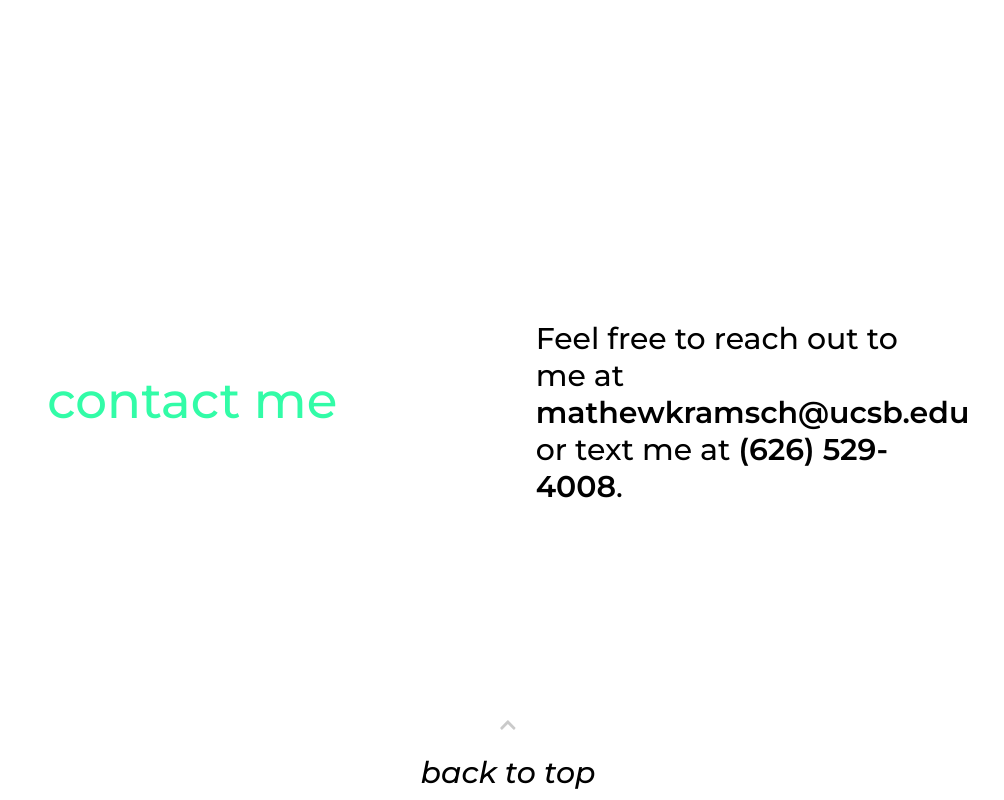
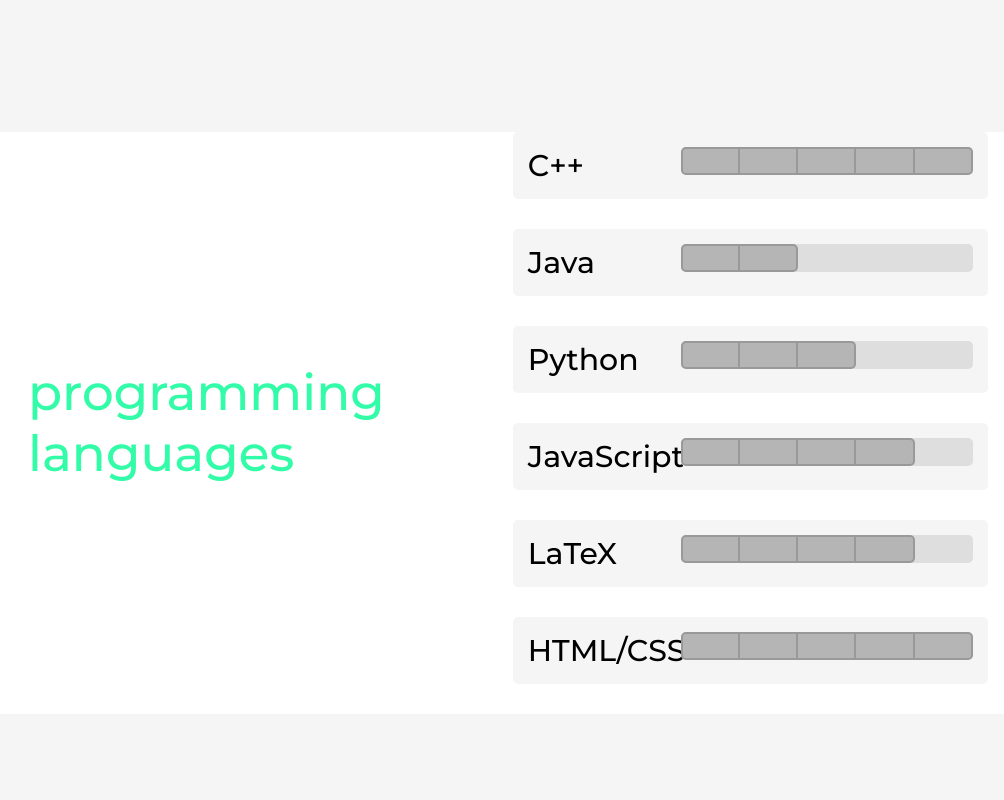
Before and after one commit to mathewkramsch/personal-website-2, a Next.js app: page / in a window 1280 px wide. Shown: the part 3120-3920 px from the top of the page, without its empty margins (132-1136 px from the left). Built offline with nearby package versions, Linux system fonts and the light colour scheme.

Commit message:
added programming languages page

```diff
--- /dev/null
+++ b/assets/progLangList.js
@@ -0,0 +1,28 @@
+// progLangList.js
+
+export const progLangList = [
+    {
+        language: 'C++',
+        skillLevel: '5'  // out of 5
+    },
+    {
+        language: 'Java',
+        skillLevel: '2'
+    },
+    {
+        language: 'Python',
+        skillLevel: '3'
+    },
+    {
+        language: 'JavaScript',
+        skillLevel: '4'
+    },
+    {
+        language: 'LaTeX',
+        skillLevel: '4'
+    },
+    {
+        language: 'HTML/CSS',
+        skillLevel: '5'
+    }
+];
--- /dev/null
+++ b/assets/toolsTechList.js
@@ -0,0 +1,36 @@
+// toolsTechList.js
+
+export const toolsTechList = [
+    {
+        tool: 'React',
+        skillLevel: '4'  // out of 5
+    },
+    {
+        tool: 'Next.js',
+        skillLevel: '4'
+    },
+    {
+        tool: 'Node.js',
+        skillLevel: '2'
+    },
+    {
+        tool: 'MongoDB',
+        skillLevel: '2'
+    },
+    {
+        tool: 'Git',
+        skillLevel: '5'
+    },
+    {
+        tool: 'GitHub',
+        skillLevel: '5'
+    },
+    {
+        tool: 'Jupyter Notebook',
+        skillLevel: '5'
+    },
+    {
+        tool: 'Heroku',
+        skillLevel: '4'
+    },
+];
--- a/components/contact/contact.module.scss
+++ b/components/contact/contact.module.scss
@@ -7,6 +7,7 @@
     display: flex;
     flex-direction: column;
     justify-content: center;
+    background-color: styles.$bg-alt;
 }
 
 .pageContent {
--- /dev/null
+++ b/components/progLang/comps/lang.jsx
@@ -0,0 +1,29 @@
+// lang.jsx
+
+import s from '../progLang.module.scss'
+
+function printSkillLevel(x) {
+    let skillLevelBlocks = [];
+    let block = <div className={s.block}></div>;
+    let firstBlock = <div className={s.block} id={s.firstBlock}></div>
+    let lastBlock = <div className={s.block} id={s.lastBlock}></div>
+    for (let i=0; i<x; i++) {
+        if (i==0) skillLevelBlocks.push(firstBlock);
+        else if (i==x-1) skillLevelBlocks.push(lastBlock);
+        else skillLevelBlocks.push(block);
+    }
+    return ( <div className={s.skillLevelBlocks}>{skillLevelBlocks}</div> );
+}
+
+export default function Lang(props) {
+    return (
+        <div className={s.card}>
+            <div className={s.language}>
+                <h4>{props.langData.language}</h4>
+            </div>
+            <div className={s.skillLevel}>
+                { printSkillLevel(props.langData.skillLevel) }
+            </div>
+        </div>
+    );
+}
--- /dev/null
+++ b/components/progLang/comps/progLangObjects.jsx
@@ -0,0 +1,16 @@
+// progrLangObjects.jsx
+
+import s from '../progLang.module.scss'
+import Lang from './lang'
+
+export default function ProjectCards(props) {
+    return (
+        <div className={s.progLangObjects}>
+            {props.data.map(
+                (progLang)=>(
+                    <Lang key={progLang.language} langData={progLang}/>
+                )
+            )}
+        </div>
+    );
+}
--- /dev/null
+++ b/components/progLang/progLang.jsx
@@ -0,0 +1,20 @@
+// progLang.jsx
+
+import s from './progLang.module.scss'
+import ProgLangObjects from './comps/progLangObjects'
+
+
+export default function ProgLang(props) {
+	return (
+		<div className={s.page}>
+			<div className={s.pageContent}>
+	            <div className={s.leftContainer}>
+                	<h3>programming languages</h3>
+	            </div>
+				<div className={s.rightContainer}>
+					<ProgLangObjects data={props.data}/>
+				</div>
+			</div>
+		</div>
+	);
+}
--- /dev/null
+++ b/components/progLang/progLang.module.scss
@@ -0,0 +1,85 @@
+// projects.scss
+
+@use '../../styles';
+
+.page {}
+
+.pageContent {
+    display: flex;
+    flex-direction: row;
+    justify-content: space-between;
+    align-items: top;
+    align-items: center;
+    width: 75vw;
+    margin: auto;
+}
+
+.leftContainer {
+    position: sticky;
+    top: 0;
+    // height: 100vh;
+    display: flex;
+    h3 { margin: auto; }
+}
+
+.rightContainer {
+    width: 65%;
+}
+
+/*-----------------------------------------*/
+
+.progLangObjects {
+    // margin-top: 36vh;
+    // margin-bottom: 36vh;
+}
+
+.card {
+    display: flex;
+    flex-direction: row;
+    margin-bottom: 30px;
+    padding: 15px;
+    border-radius: 5px;
+    background-color: styles.$bg-alt;
+}
+
+.language {
+    min-width: 12vw;
+}
+
+.skillLevel {
+    width: 100%;
+}.card:hover {
+    cursor: pointer;
+    .block {
+        background-color: styles.$accent-dark;
+        border-color: styles.$accent-dark;
+    }
+    .language {
+        // h4 { font-style: italic; }
+    }
+}
+
+.skillLevelBlocks {  // the full bar part
+    display: flex;
+    flex-direction: row;
+    border-radius: 5px;
+    background-color: styles.$light-grey;
+}
+
+.block {
+    padding: 12px;
+    border-right: solid;
+    border-top: solid;
+    border-bottom: solid;
+    border-width: 2px;
+    border-color: #999;
+    background-color: styles.$grey;
+    width: 20%;
+} #firstBlock {
+    border-left-style: solid;
+    border-top-left-radius: 5px;
+    border-bottom-left-radius: 5px;
+} #lastBlock {
+    border-top-right-radius: 5px;
+    border-bottom-right-radius: 5px;
+}
--- a/components/projects/projects.module.scss
+++ b/components/projects/projects.module.scss
@@ -2,7 +2,9 @@
 
 @use '../../styles';
 
-.page {}
+.page {
+    background-color: styles.$bg-alt;
+}
 
 .pageContent {
     display: flex;
--- a/pages/index.jsx
+++ b/pages/index.jsx
@@ -2,15 +2,23 @@
 
 import Home from '../components/home/home'
 import Projects from '../components/projects/projects'
+import ProgLang from '../components/progLang/progLang'
+// import ToolsTech from '../components/toolsTech/toolsTech'
 import Contact from '../components/contact/contact'
 import Footer from '../components/footer/footer'
 import { projectsList } from '../assets/projectsList'  // this is the projects data
+import { progLangList } from '../assets/progLangList'
+// import { toolsTechList } from '../assets/toolsTechList'
 
 export default function Index() {
 	return (
 		<div>
 			<Home/>
 			<Projects data={projectsList}/>
+				<ProgLang data={progLangList}/>
+			{/*
+				<ToolsTech data={toolsTechList}/>
+			*/}
 			<Contact/>
 			<Footer/>
 		</div>
--- a/styles/globals/variables.scss
+++ b/styles/globals/variables.scss
@@ -2,14 +2,38 @@
 
 // Colors
 $mint-green: #32Fca7;
-$mint-blue-green: #329d9c;
-$pale-mint-green: #cff4d2;
-$dark-grey: #aaa;
-$blue: blue;
-$yellow: yellow;
+$light-mint-green: #97fdd2;
+$dark-mint-green: #03c573;
+$darker-mint-green: #21a76f;
+$darkest-mint-green: #197c53;
+$green-mint-green: #32fc7f;  // greener
+$greener-mint-green: #32fc56;  // even greener
+$blue-mint-green: #32fccf;
+$bluer-mint-green: #32fcf8;
 
+$pale-mint-green: #d1ffec;
+$paler-mint-green: #d8ede4;  // some grey
+
+// Greys
+$lightest-grey: #f5f5f5;
+$light-grey: #dedede;
+$grey: #b5b5b5;
+$dark-grey: #858585;
+$darkest-grey: #4a4a4a;
+
+
+// Backgrounds
+$bg-alt: $lightest-grey;
+$bg-dark: $light-grey;
+
+// Text Colors
+
+
+// Accents
 $accent-main: $mint-green;
-$accent-dark: $mint-blue-green;
-$accent-light: $pale-mint-green;
+$accent-dark: $green-mint-green;
+$accent-darker: $dark-mint-green;
+$accent-light: $light-mint-green;
+$accent-lighter: $paler-mint-green;
 
 // Fonts
```
